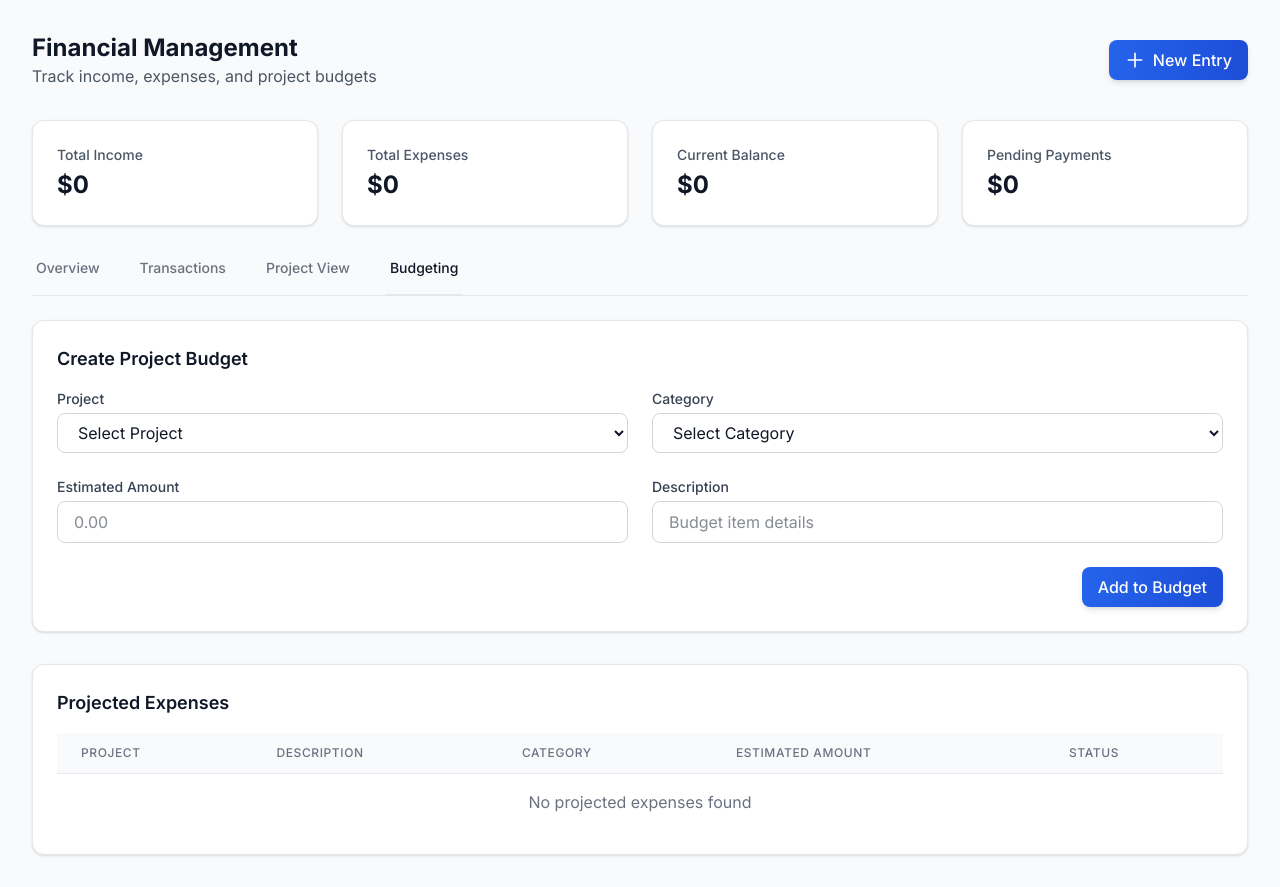
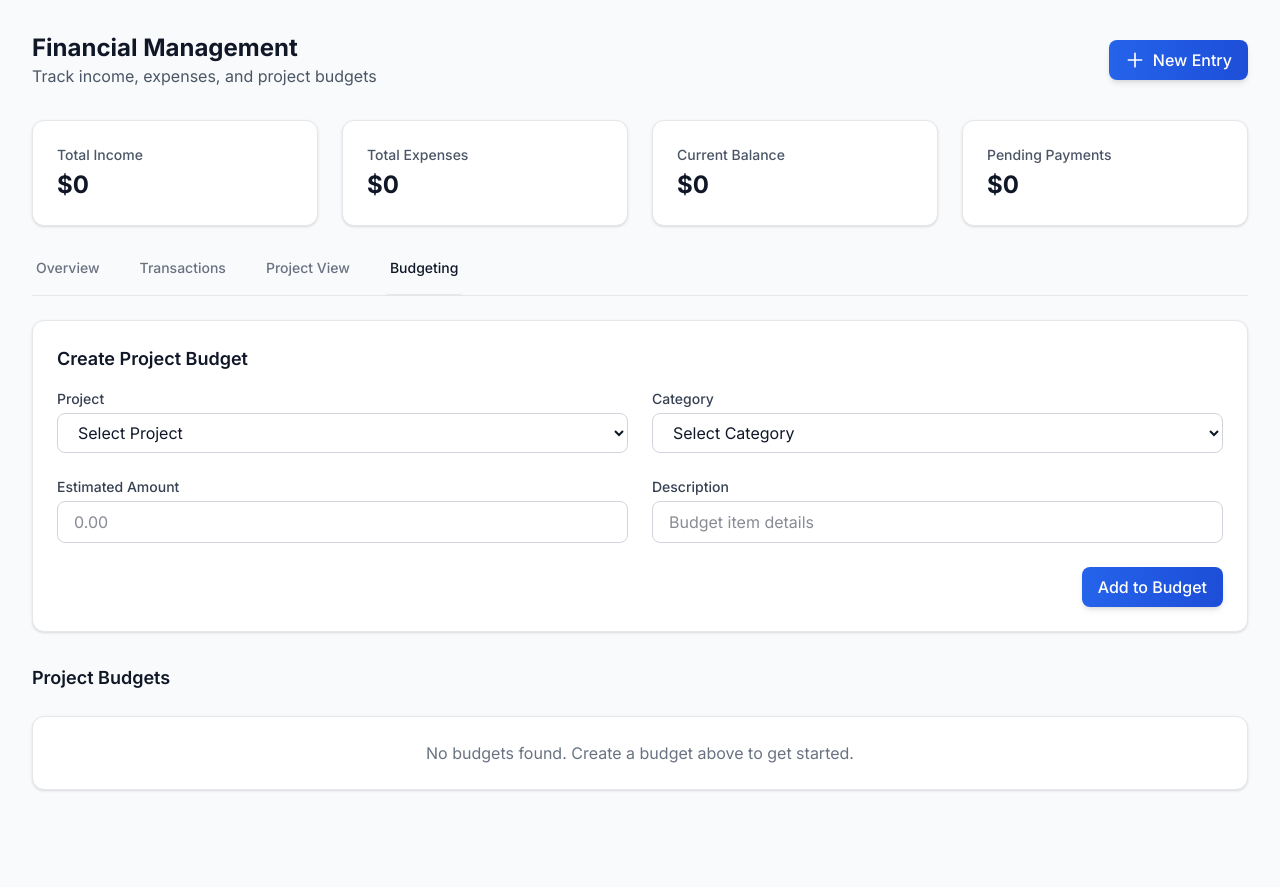
Before and after one commit to Rehanperer/leo-management, a Next.js app in the folder leo-management/: page /dashboard/financial in a window 1280 px wide. Both pictures are taken after a click on the button "Budgeting". After the commit the page ends 822 px from the top, so only its background shows below. Built offline with nearby package versions, Linux system fonts and the light colour scheme.

Commit message:
Refactor: Group budgeting section by project with total budgets

```diff
--- a/leo-management/app/dashboard/financial/page.tsx
+++ b/leo-management/app/dashboard/financial/page.tsx
@@ -457,27 +457,62 @@ export default function FinancialPage() {
                         </form>
                     </div>
 
-                    <div className="card">
-                        <h3 className="text-lg font-semibold text-gray-900 mb-4">Projected Expenses</h3>
+                    <div className="space-y-6">
+                        <h3 className="text-lg font-semibold text-gray-900">Project Budgets</h3>
+
+                        {(() => {
+                            // Group projected expenses by project
+                            const projectBudgets = projects.map(project => {
+                                const projectExpenses = records.filter(r =>
+                                    r.status === 'projected' && r.project?.title === project.title
+                                );
+                                const totalBudget = projectExpenses.reduce((sum, r) => sum + r.amount, 0);
+
+                                return {
+                                    project,
+                                    expenses: projectExpenses,
+                                    totalBudget
+                                };
+                            }).filter(pb => pb.expenses.length > 0);
+
+                            if (projectBudgets.length === 0) {
+                                return (
+                                    <div className="card text-center py-8 text-gray-500">
+                                        No budgets found. Create a budget above to get started.
+                                    </div>
+                                );
+                            }
+
+                            return projectBudgets.map(({ project, expenses, totalBudget }) => (
+                                <div key={project.id} className="card">
+                                    <div className="flex justify-between items-start mb-4 pb-4 border-b border-gray-200">
+                                        <div>
+                                            <h4 className="text-lg font-semibold text-gray-900">{project.title}</h4>
+                                            <p className="text-sm text-gray-500">{expenses.length} budget item{expenses.length !== 1 ? 's' : ''}</p>
+                                        </div>
+                                        <div className="text-right">
+                                            <p className="text-sm font-medium text-gray-600">Total Estimated Budget</p>
+                                            <p className="text-2xl font-bold text-leo-600">${totalBudget.toLocaleString()}</p>
+                                        </div>
+                                    </div>
+
                                     <div className="overflow-x-auto">
                                         <table className="min-w-full divide-y divide-gray-200">
                                             <thead className="bg-gray-50">
                                                 <tr>
-                                        <th className="px-6 py-3 text-left text-xs font-medium text-gray-500 uppercase tracking-wider">Project</th>
                                                     <th className="px-6 py-3 text-left text-xs font-medium text-gray-500 uppercase tracking-wider">Description</th>
                                                     <th className="px-6 py-3 text-left text-xs font-medium text-gray-500 uppercase tracking-wider">Category</th>
-                                        <th className="px-6 py-3 text-left text-xs font-medium text-gray-500 uppercase tracking-wider">Estimated Amount</th>
+                                                    <th className="px-6 py-3 text-left text-xs font-medium text-gray-500 uppercase tracking-wider">Amount</th>
                                                     <th className="px-6 py-3 text-left text-xs font-medium text-gray-500 uppercase tracking-wider">Status</th>
                                                 </tr>
                                             </thead>
                                             <tbody className="bg-white divide-y divide-gray-200">
-                                    {records.filter(r => r.status === 'projected').map((record) => (
+                                                {expenses.map((record) => (
                                                     <tr key={record.id}>
-                                            <td className="px-6 py-4 whitespace-nowrap text-sm text-gray-500">{record.project?.title || '-'}</td>
                                                         <td className="px-6 py-4 whitespace-nowrap text-sm font-medium text-gray-900">{record.description}</td>
                                                         <td className="px-6 py-4 whitespace-nowrap text-sm text-gray-500">{record.category}</td>
-                                            <td className="px-6 py-4 whitespace-nowrap text-sm font-medium text-red-600">
-                                                ${record.amount}
+                                                        <td className="px-6 py-4 whitespace-nowrap text-sm font-medium text-gray-900">
+                                                            ${record.amount.toLocaleString()}
                                                         </td>
                                                         <td className="px-6 py-4 whitespace-nowrap">
                                                             <span className="px-2 inline-flex text-xs leading-5 font-semibold rounded-full bg-blue-100 text-blue-800">
@@ -486,12 +521,12 @@ export default function FinancialPage() {
                                                         </td>
                                                     </tr>
                                                 ))}
-                                    {records.filter(r => r.status === 'projected').length === 0 && (
-                                        <tr><td colSpan={5} className="text-center py-4 text-gray-500">No projected expenses found</td></tr>
-                                    )}
                                             </tbody>
                                         </table>
                                     </div>
+                                </div>
+                            ));
+                        })()}
                     </div>
                 </div>
             )}
```
Lines whose indentation alone changed are shown as unchanged.
